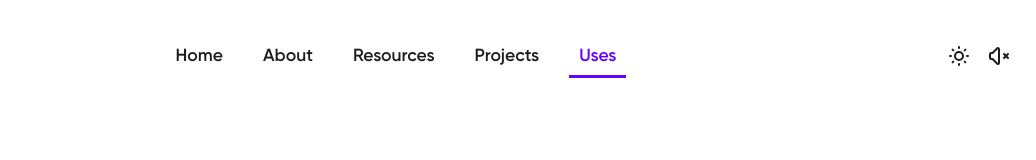
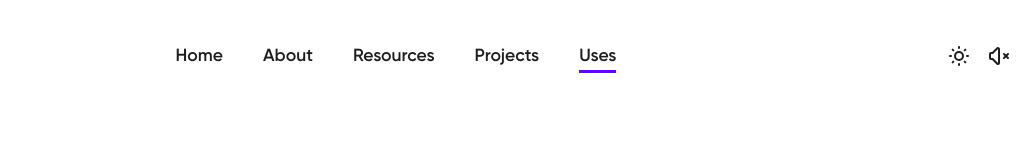
Before and after one commit to brandonleichty/personal-website-nextjs, a Next.js app: page /uses in a window 1280 px wide. Shown: the top 160 px of the page, without its empty margins (244-1280 px from the left). Built offline with nearby package versions, Linux system fonts and the light colour scheme; no server answers.

Commit message:
change nav link margin/padding - and remove text color when active

```diff
--- a/styles/globals.css
+++ b/styles/globals.css
@@ -81,8 +81,9 @@ nav ul {
   justify-content: center;
 }
 
-nav ul li a {
-  padding: 10px;
+nav a {
+  margin: 10px;
+  padding-bottom: 5px;
 }
 
 nav ul li,
@@ -514,12 +515,12 @@ html.dark em.highlight{
 
 a.active-link {
   border-bottom:3px solid #6303FE;
-  color: #6303FE;
+  /* color: #6303FE; */
 }
 
 html.dark a.active-link {
   border-bottom:3px solid #03CFFE;
-  color: #03CFFE;
+  /* color: #03CFFE; */
 }
 
 @tailwind utilities;
```
